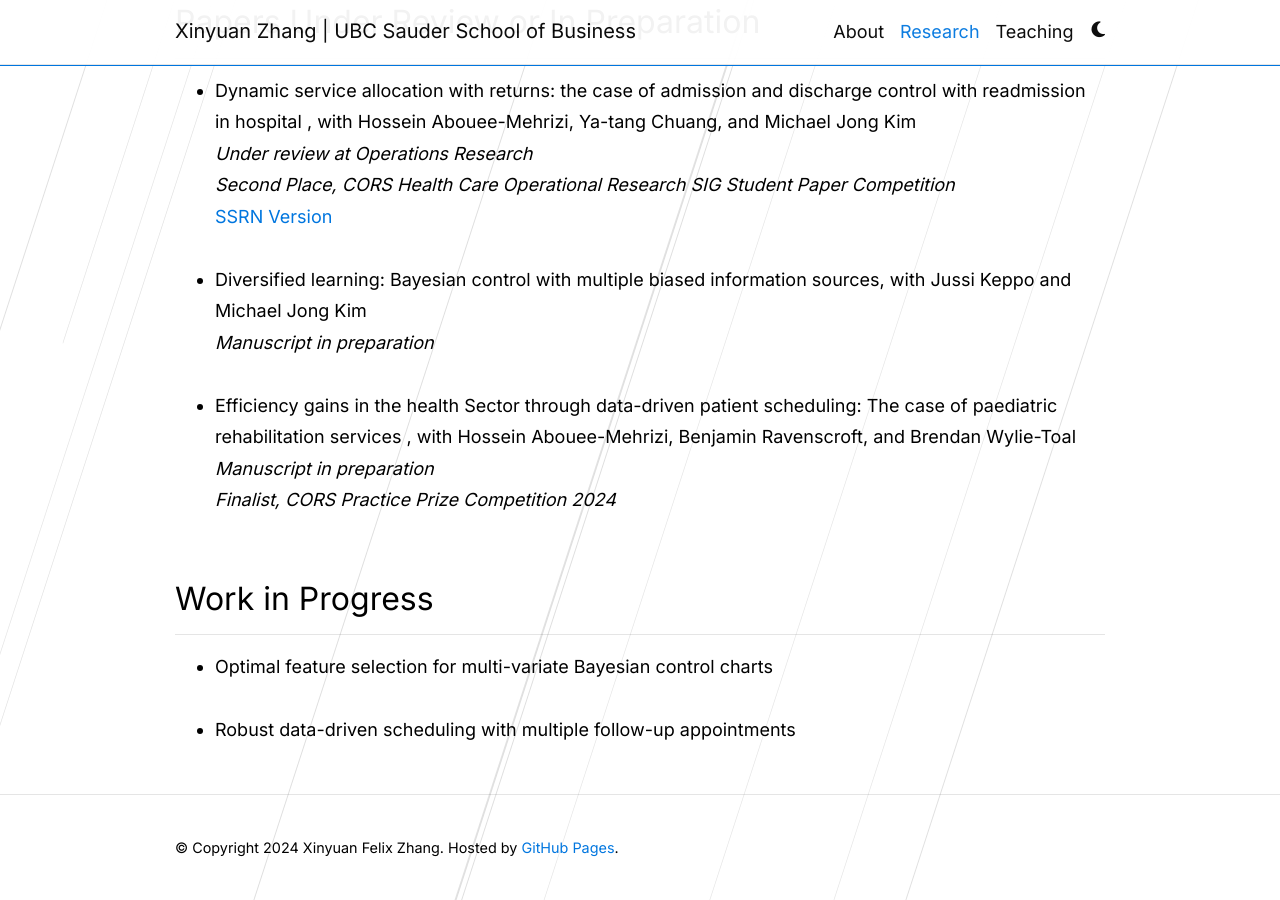
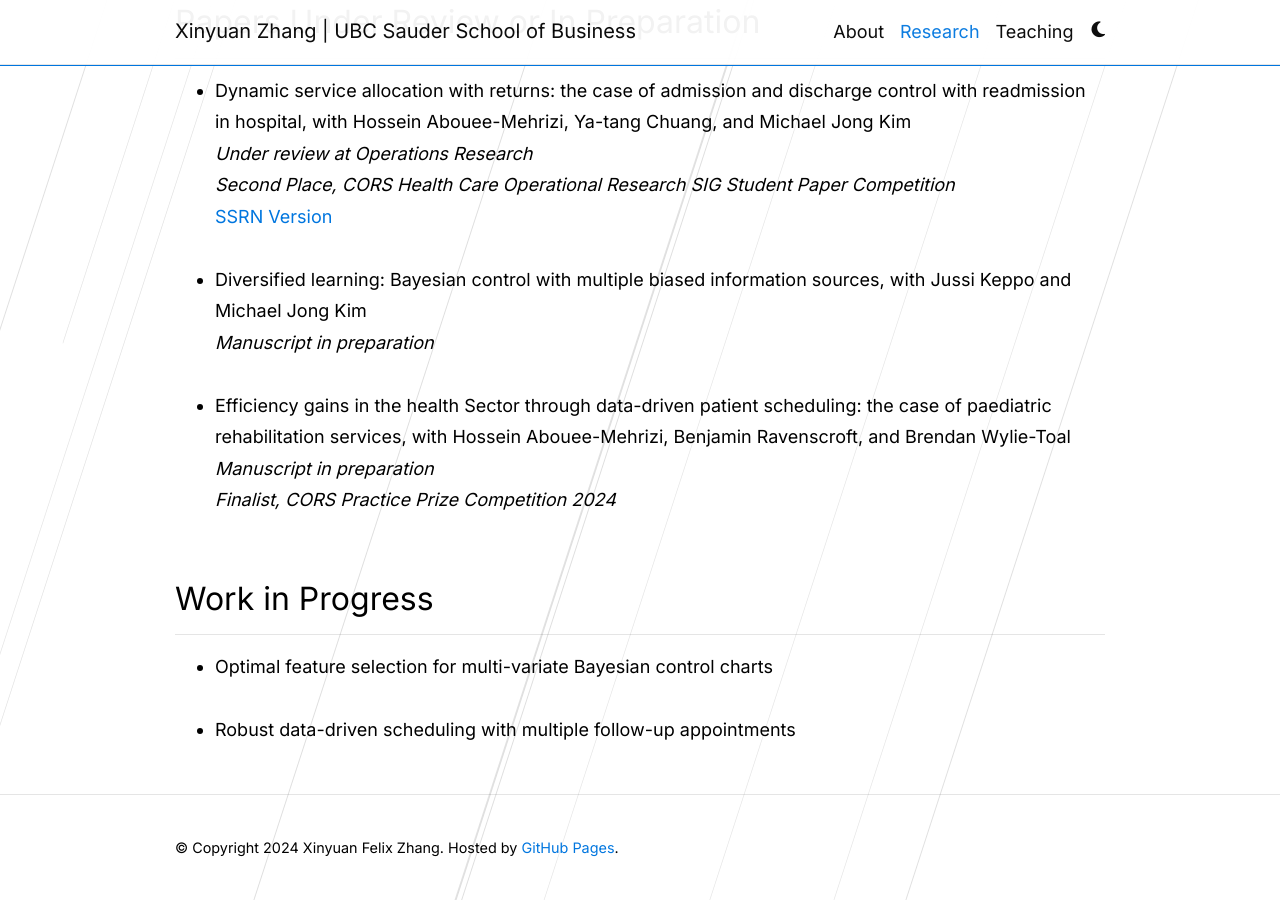
Before and after one commit to xyz2023ca/xyz2023ca.github.io, a Jekyll site: the page built from _pages/publications.md, in a window 1280 px wide and 900 px high, scrolled down 953 px. Built offline with Jekyll 4.4.1, drawn with Linux system fonts in a browser that asks for light colours; comment, search, counter and statistics services are not loaded; a style sheet for code colours, icons or effects is not loaded.

```diff
--- a/_pages/publications.md
+++ b/_pages/publications.md
@@ -32,7 +32,7 @@ Runner-up, INFORMS DAS Best Student Paper Award, 2022
   <hr>
       <ul>
         <li>
-            <strong> Dynamic service allocation with returns: the case of admission and discharge control with readmission in hospital </strong>, with Hossein Abouee-Mehrizi, Ya-tang Chuang, and Michael Jong Kim<br>
+            <strong> Dynamic service allocation with returns: the case of admission and discharge control with readmission in hospital</strong>, with Hossein Abouee-Mehrizi, Ya-tang Chuang, and Michael Jong Kim<br>
             <em> Under review at Operations Research </em><br>
           <em>Second Place, CORS Health Care Operational Research SIG Student Paper Competition</em> <br>
           <a href="https://papers.ssrn.com/sol3/papers.cfm?abstract_id=4950175" target="_blank">SSRN Version</a>
@@ -44,7 +44,7 @@ Runner-up, INFORMS DAS Best Student Paper Award, 2022
         </li>
          <br>
         <li>
-           <strong>Efficiency gains in the health Sector through data-driven patient scheduling: The case of paediatric rehabilitation services </strong>, with Hossein Abouee-Mehrizi, Benjamin Ravenscroft, and Brendan Wylie-Toal<br>
+           <strong>Efficiency gains in the health Sector through data-driven patient scheduling: the case of paediatric rehabilitation services</strong>, with Hossein Abouee-Mehrizi, Benjamin Ravenscroft, and Brendan Wylie-Toal<br>
             <em> Manuscript in preparation </em> <br>
             <em> Finalist, CORS Practice Prize Competition 2024 </em>
         </li>
```
